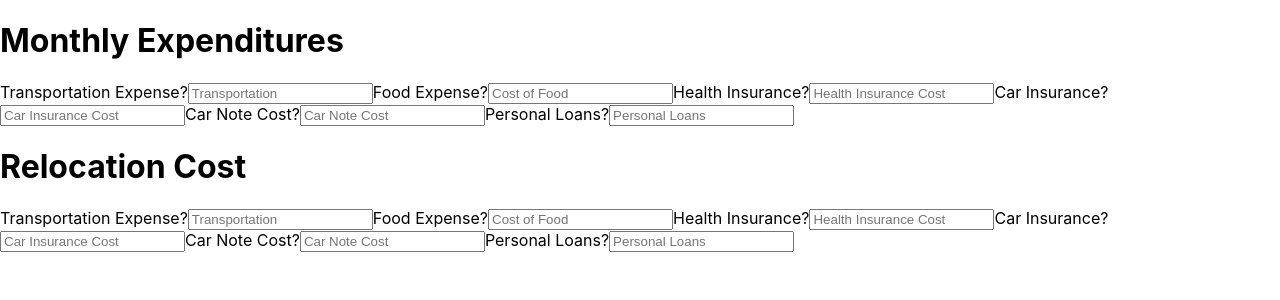
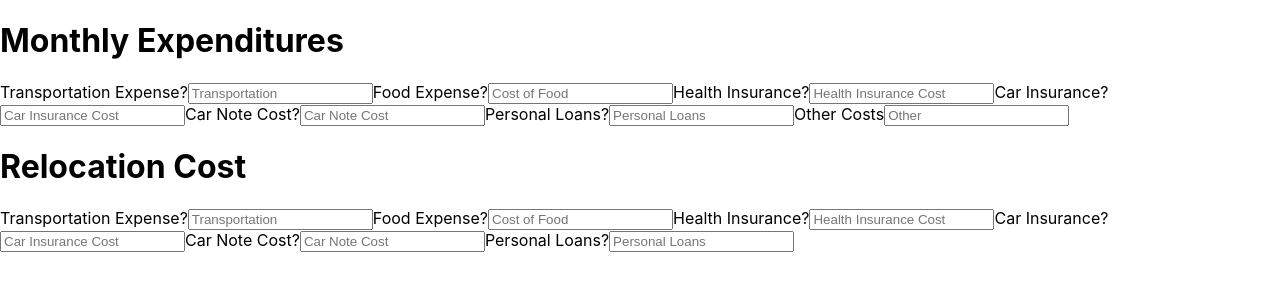
Before and after one commit to BW-Domestic-Violence-Survivors-Tool/frontend, a React (Create React App) app in the folder frontend/: page / in a window 1280 px wide. Shown: the top 300 px of the page. Built offline with nearby package versions, Linux system fonts and the light colour scheme.

Commit message:
modified

```diff
--- a/frontend/src/App.js
+++ b/frontend/src/App.js
@@ -6,7 +6,7 @@ import RelocationCalc from "./Components/RelocationCalc";
 function App() {
   return (
     <div>
-      <MonthlyCalc />
+      <MonthlyCalc key={Date.now()} />
       <RelocationCalc />
     </div>
   );
--- a/frontend/src/Components/MonthlyCalc.js
+++ b/frontend/src/Components/MonthlyCalc.js
@@ -40,6 +40,8 @@ const MonthlyCalc = ({ errors, touched, values, status }) => {
           name="personalLoans"
           placeholder="Personal Loans"
         ></input>
+        <label>Other Costs</label>
+        <input type="text" name="otherCosts" placeholder="Other"></input>
       </form>
     </div>
   );
```
